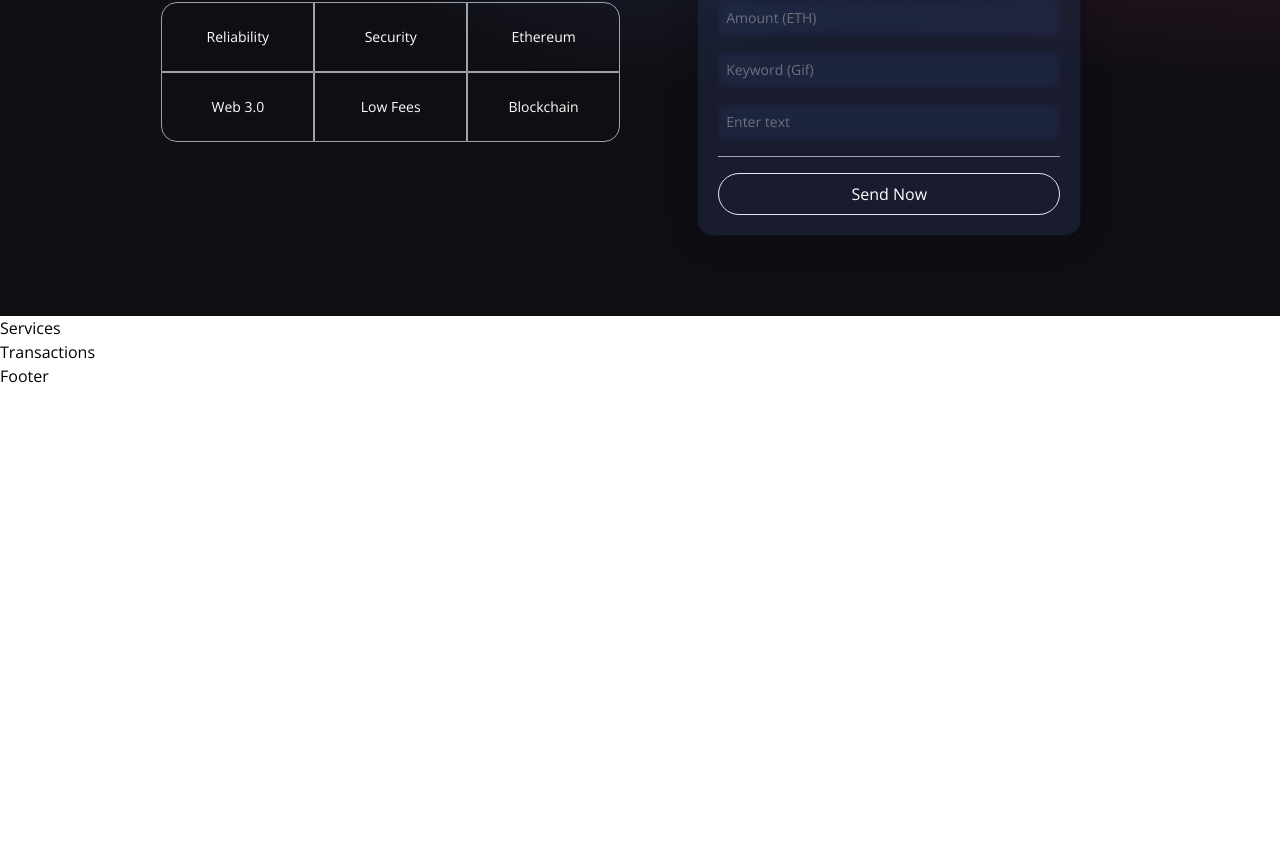
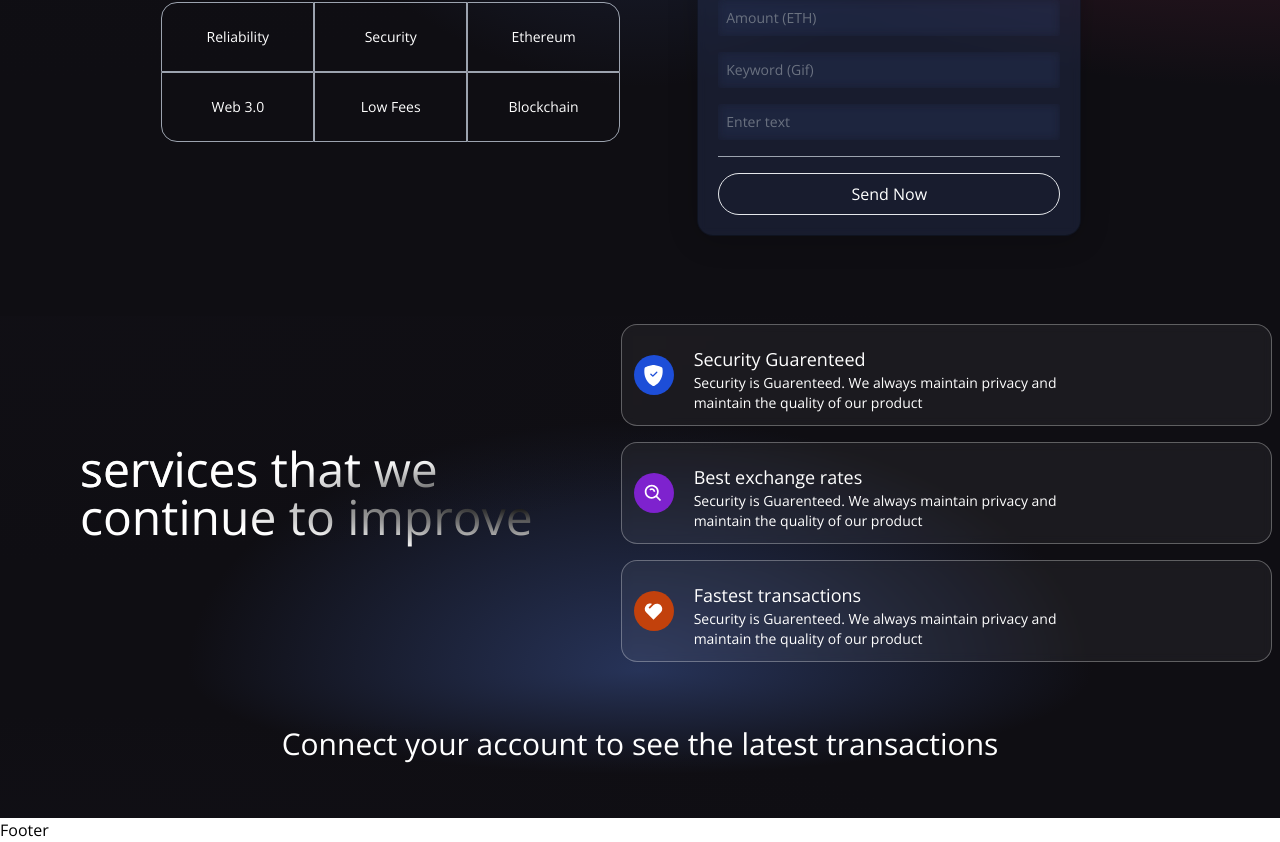
Before and after one commit to keshariamudit24/web3-project, a React (Vite) app in the folder first-web3-project/: page / in a window 1280 px wide. Shown: the part 466-1308 px from the top of the page. Before the commit the page ends 854 px from the top, so only its background shows below. Built offline with nearby package versions, Linux system fonts and the light colour scheme.

Commit message:
service section done

```diff
--- a/first-web3-project/src/components/Navbar.jsx
+++ b/first-web3-project/src/components/Navbar.jsx
@@ -23,7 +23,7 @@
             <div className="md:flex-[0.5] flex-initial justify-center items-center">
                 <div className="flex items-center">
                     <img src={logo} alt="logo" className="w-10 cursor-pointer" />
-                    <h5 className="ml-2 justify-center text-white">Creepto</h5>
+                    <h5 className="hidden md:flex ml-2 justify-center text-white">Creepto</h5>
                 </div>
             </div>
             <ul className="text-white md:flex hidden list-none flex-row justify-between items-center flex-initial">
--- a/first-web3-project/src/components/Services.jsx
+++ b/first-web3-project/src/components/Services.jsx
@@ -1,6 +1,53 @@
+import { BsShieldFillCheck } from 'react-icons/bs';
+import { BiSearchAlt } from 'react-icons/bi';
+import { RiHeart2Fill} from 'react-icons/ri';
+
+const ServiceCard = ({ color, title, icons, subtitle }) => (
+    <div className="flex flex-row justify-start items-center white-glassmorphism p-3 m-2 cursor-pointer hover:shadow-xl">
+        <div className={`w-10 h-10 rounded-full flex justify-center items-center ${color}`}>
+            {icons}
+        </div>
+        <div className="ml-5 flex flex-col flex-1">
+            <h1 className="mt-2 text-white text-lg">{title}</h1>
+            <p className="text-white text-sm md:w-9/12">{subtitle}</p>
+        </div>
+    </div>
+)
+
 const Services = () => {
     return (
-        <h1>Services</h1>
+        <div className = "flex flex-col md:flex-row w-full justify-center items-center gradient-bg-services">
+            <div className= 'flex mf:flex-row flex-col justify-between items-center md:p-20 py-12 px-4'>
+                <div className="flex-1 flex flex-col justify-start items-start">
+                        <h1 className="text-white text-3xl sm:text-5xl py-2 text-gradient">services that we
+                            <br />
+                            continue to improve
+                        </h1>
+                </div>
+            </div>
+
+            <div className="flex-1 flex flex-col justify-start items-center">
+                <ServiceCard
+                    color = "bg-blue-700"
+                    title = "Security Guarenteed"
+                    icons = {<BsShieldFillCheck fontSize={21} className='text-white'/>}
+                    subtitle = "Security is Guarenteed. We always maintain privacy and maintain the quality of our product"
+                />
+                <ServiceCard
+                    color = "bg-purple-700"
+                    title = "Best exchange rates"
+                    icons = {<BiSearchAlt fontSize={21} className='text-white'/>}
+                    subtitle = "Security is Guarenteed. We always maintain privacy and maintain the quality of our product"
+                />
+                <ServiceCard
+                    color = "bg-orange-700"
+                    title = "Fastest transactions"
+                    icons = {<RiHeart2Fill fontSize={21} className='text-white'/>}
+                    subtitle = "Security is Guarenteed. We always maintain privacy and maintain the quality of our product"
+                />
+            </div>
+
+        </div>
     );
 }
 
--- a/first-web3-project/src/components/Transactions.jsx
+++ b/first-web3-project/src/components/Transactions.jsx
@@ -1,6 +1,20 @@
+import React, { useContext } from 'react';
+import { TransactionContext} from '../context/TransactionContext';
+import  dummyData  from '../utils/dummyData.js';
+import { shortenAddress } from '../utils/shortenAddress.js';
+
 const Transactions = () => {
+    const { currentAccount } = useContext(TransactionContext);
     return (
-        <h1>Transactions</h1>
+        <div className="flex w-full justify-center items-center 2xl:px-20 gradient-bg-transactions">
+            <div className="flex flex-col md:p-12 py-12 px-4">
+                {currentAccount ? (
+                    <h3 className="text-white text-3xl text-center my-2"> Latest transactions</h3>
+                ) : (
+                    <h3 className="text-white text-3xl text-center my-2">Connect your account to see the latest transactions</h3>
+                )}
+            </div>
+        </div>
     );
 }
 
--- a/first-web3-project/src/components/Welcome.jsx
+++ b/first-web3-project/src/components/Welcome.jsx
@@ -2,6 +2,7 @@
 import { AiFillPlayCircle } from "react-icons/ai";
 import { SiEthereum } from 'react-icons/si';
 import { BsInfoCircle } from 'react-icons/bs';
+import { shortenAddress } from '../utils/shortenAddress';
 
 import { TransactionContext } from "../context/TransactionContext";
 import Loader  from './Loader';
@@ -86,7 +87,7 @@
                                 </div>
                                 <div>
                                     <p className="text-white font-light text-sm">
-                                        Address
+                                        { shortenAddress(currentAccount) }
                                     </p>
                                     <p className="text-white font-semibold text-lg">
                                         Ethereum
--- /dev/null
+++ b/first-web3-project/src/utils/dummyData.js
@@ -0,0 +1,56 @@
+export default [
+    {
+      id: 1,
+      url: "https://metro.co.uk/wp-content/uploads/2015/05/pokemon_crying.gif?quality=90&strip=all&zoom=1&resize=500%2C284",
+      message: "",
+      timestamp: "12/21/2021, 4:33:21 PM",
+      addressFrom: "0xCF8e569A97C423952DdFf902375C7C76549A6A90",
+      amount: "0.01",
+      addressTo: "0x8aa395Ab97837576aF9cd6946C79024ef1acfdbE",
+    },
+    {
+      id: 2,
+      url: "https://media4.popsugar-assets.com/files/2013/11/07/832/n/1922398/eb7a69a76543358d_28.gif",
+      message: "",
+      timestamp: "12/21/2021, 4:33:21 PM",
+      addressFrom: "0xCF8e569A97C423952DdFf902375C7C76549A6A90",
+      amount: "0.01",
+      addressTo: "0x8aa395Ab97837576aF9cd6946C79024ef1acfdbE",
+    },
+    {
+      id: 3,
+      url: "https://acegif.com/wp-content/uploads/gif-shaking-head-38.gif",
+      message: "",
+      timestamp: "12/21/2021, 4:33:21 PM",
+      addressFrom: "0xCF8e569A97C423952DdFf902375C7C76549A6A90",
+      amount: "0.01",
+      addressTo: "0x8aa395Ab97837576aF9cd6946C79024ef1acfdbE",
+    },
+    {
+      id: 4,
+      url: "https://i.pinimg.com/originals/68/a0/9e/68a09e774e98242871c2db0f99307420.gif",
+      message: "",
+      timestamp: "12/21/2021, 4:33:21 PM",
+      addressFrom: "0xCF8e569A97C423952DdFf902375C7C76549A6A90",
+      amount: "0.01",
+      addressTo: "0x8aa395Ab97837576aF9cd6946C79024ef1acfdbE",
+    },
+    {
+      id: 5,
+      url: "https://i.pinimg.com/originals/73/d3/a1/73d3a14d212314ab1f7268b71d639c15.gif",
+      message: "",
+      timestamp: "12/21/2021, 4:33:21 PM",
+      addressFrom: "0xCF8e569A97C423952DdFf902375C7C76549A6A90",
+      amount: "0.01",
+      addressTo: "0x8aa395Ab97837576aF9cd6946C79024ef1acfdbE",
+    },
+    {
+      id: 6,
+      url: "https://www.omnisend.com/blog/wp-content/uploads/2016/09/funny-gifs-9.gif",
+      message: "",
+      timestamp: "12/21/2021, 4:33:21 PM",
+      addressFrom: "0xCF8e569A97C423952DdFf902375C7C76549A6A90",
+      amount: "0.01",
+      addressTo: "0x8aa395Ab97837576aF9cd6946C79024ef1acfdbE",
+    },
+  ];
--- /dev/null
+++ b/first-web3-project/src/utils/shortenAddress.js
@@ -0,0 +1 @@
+export const shortenAddress = (address) => `${address.slice(0, 5)}...${address.length - 4}`
```
